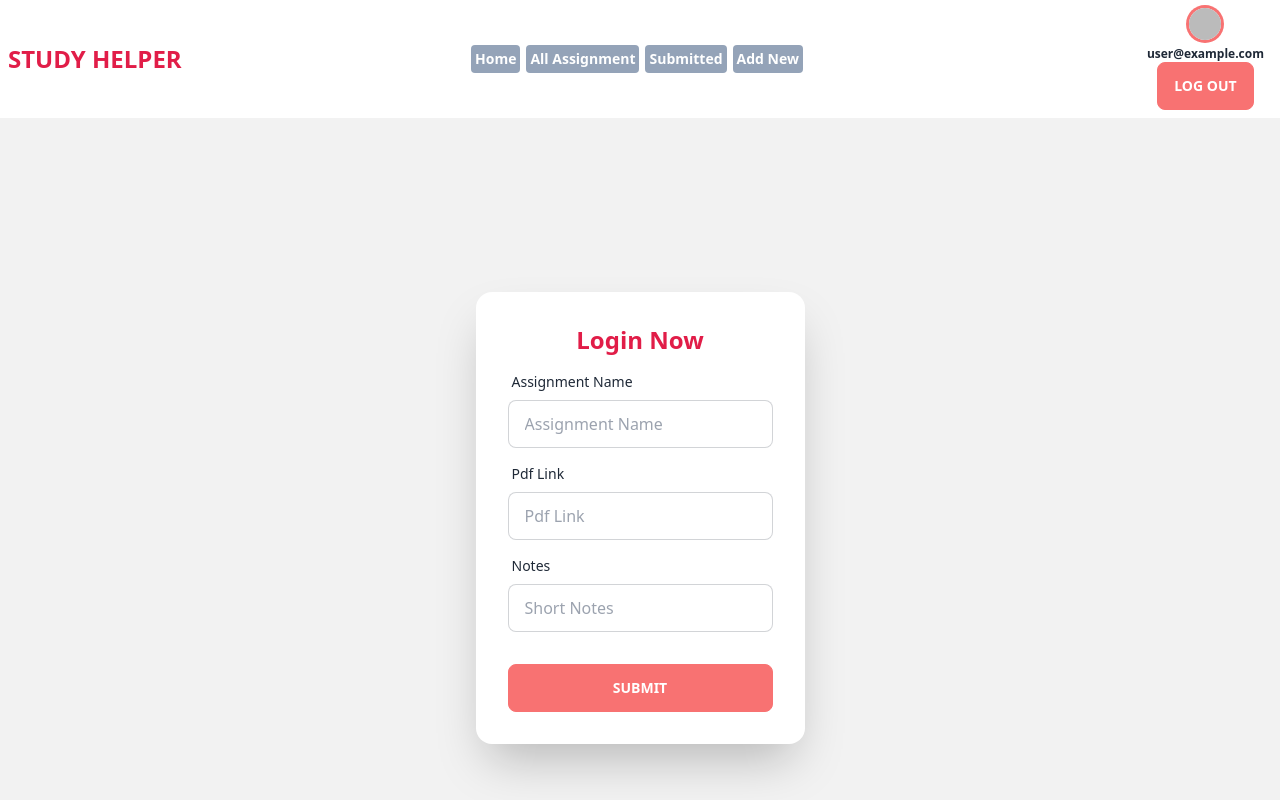
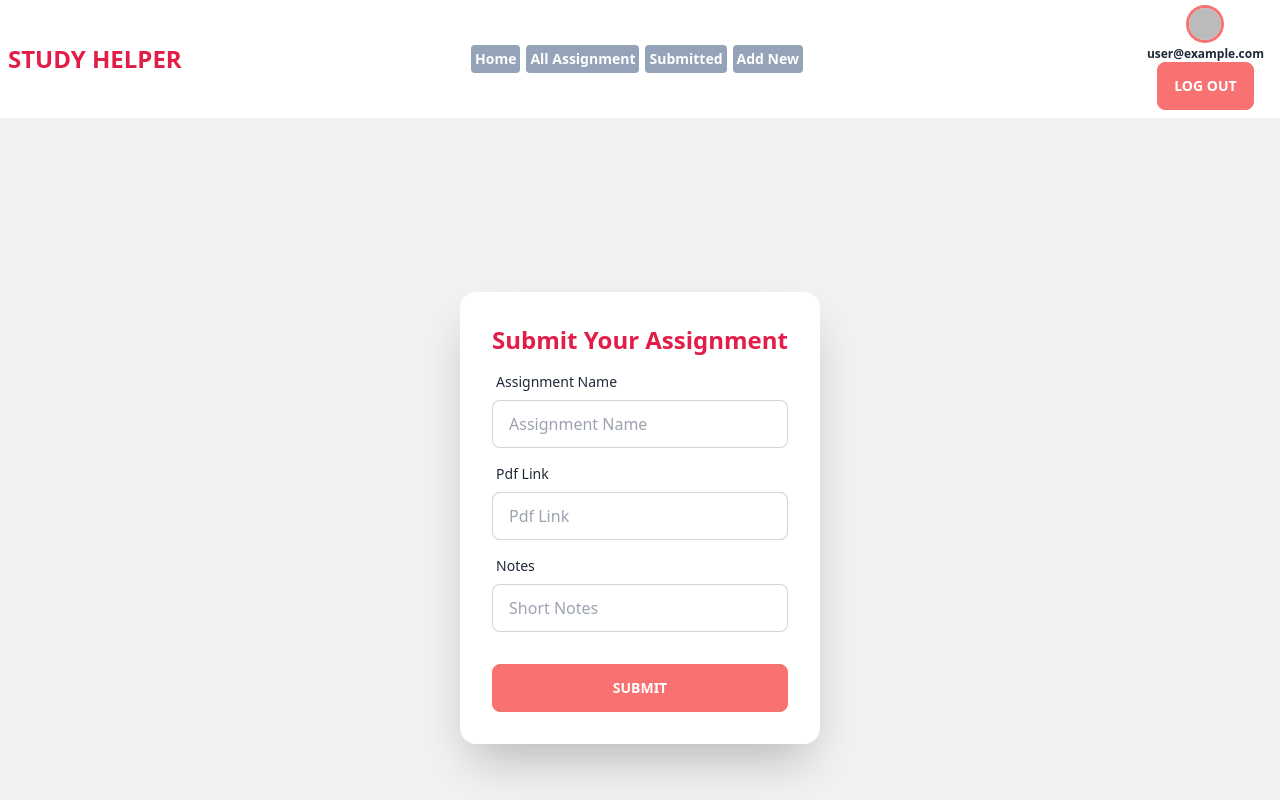
Before and after one commit to Rifat-Shuvo/study-client, a React (Vite) app: page /take in a window 1280 px wide. Shown: the top 800 px of the page. Built offline with nearby package versions, Linux system fonts and the light colour scheme; no server answers; sample sign-in values are in the browser's storage.

Commit message:
The firebase is setup properly

```diff
--- /dev/null
+++ b/src/Pages/Error.jsx
@@ -0,0 +1,13 @@
+import React from 'react';
+import { Link } from 'react-router-dom';
+
+const Error = () => {
+    return (
+        <div className='flex flex-col h-[80vh] justify-center items-center'>
+            <h1 className='text-3xl font-bold mb-6'>Oooopppsssss! An unpexted error occurs.</h1>
+            <Link to={"/"}> <button className='btn btn-error text-white'>Go Home</button> </Link>
+        </div>
+    );
+};
+
+export default Error;
--- a/src/Pages/Take.jsx
+++ b/src/Pages/Take.jsx
@@ -41,7 +41,7 @@ const {user} = useContext(AuthContext)
 
                 <div className="card flex-shrink-0 w-full shadow-2xl bg-base-100">
                     <form onSubmit={handleTake} className="card-body">
-                    <h1 className="text-center text-2xl font-bold text-rose-600">Login Now</h1>
+                    <h1 className="text-center text-2xl font-bold text-rose-600">Submit Your Assignment</h1>
                         <div className="form-control">
                             <label className="label">
                                 <span className="label-text">Assignment Name</span>
--- a/src/Routes/Routes.jsx
+++ b/src/Routes/Routes.jsx
@@ -13,6 +13,7 @@ import Update from '../Pages/Update';
 import Take from '../Pages/Take';
 import Submitted from '../Pages/Submitted';
 import Mark from '../Pages/Mark';
+import Error from '../Pages/Error';
 
 
 
@@ -20,6 +21,7 @@ const Routes = createBrowserRouter([
     {
         path: '/',
         element: <Root></Root>,
+        errorElement: <Error></Error> ,
         children:[
             {
                 path:'/',
```
